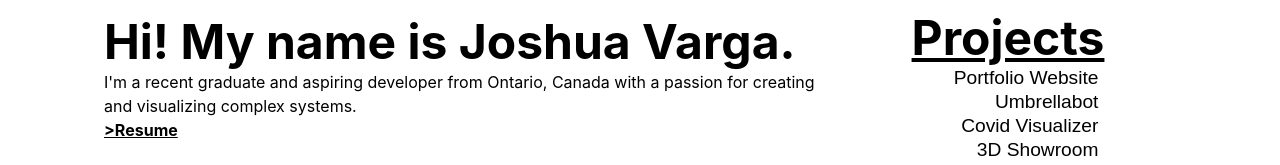
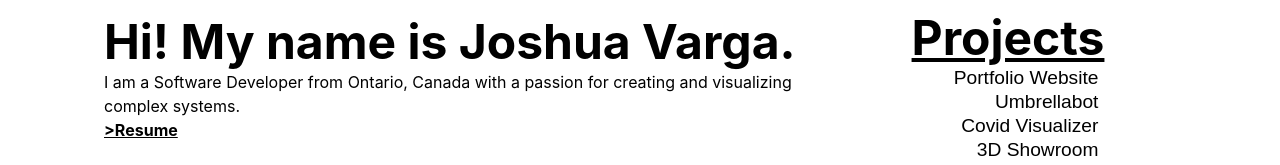
Before and after one commit to JoshuaVarga/portfolio-website, a React (Vite) app: page / in a window 1280 px wide. Shown: the part 278-443 px from the top of the page. Built offline with nearby package versions, Linux system fonts and the light colour scheme.

Commit message:
update about paragraph

```diff
--- a/src/data/about.js
+++ b/src/data/about.js
@@ -2,7 +2,7 @@ const about = {
   header: "Hi! My name is Joshua Varga.",
   tags: [],
   paragraph:
-    "I'm a recent graduate and aspiring developer from Ontario, Canada with a passion for creating and visualizing complex systems.",
+    "I am a Software Developer from Ontario, Canada with a passion for creating and visualizing complex systems.",
   links: [
     {
       label: ">Resume",
```
